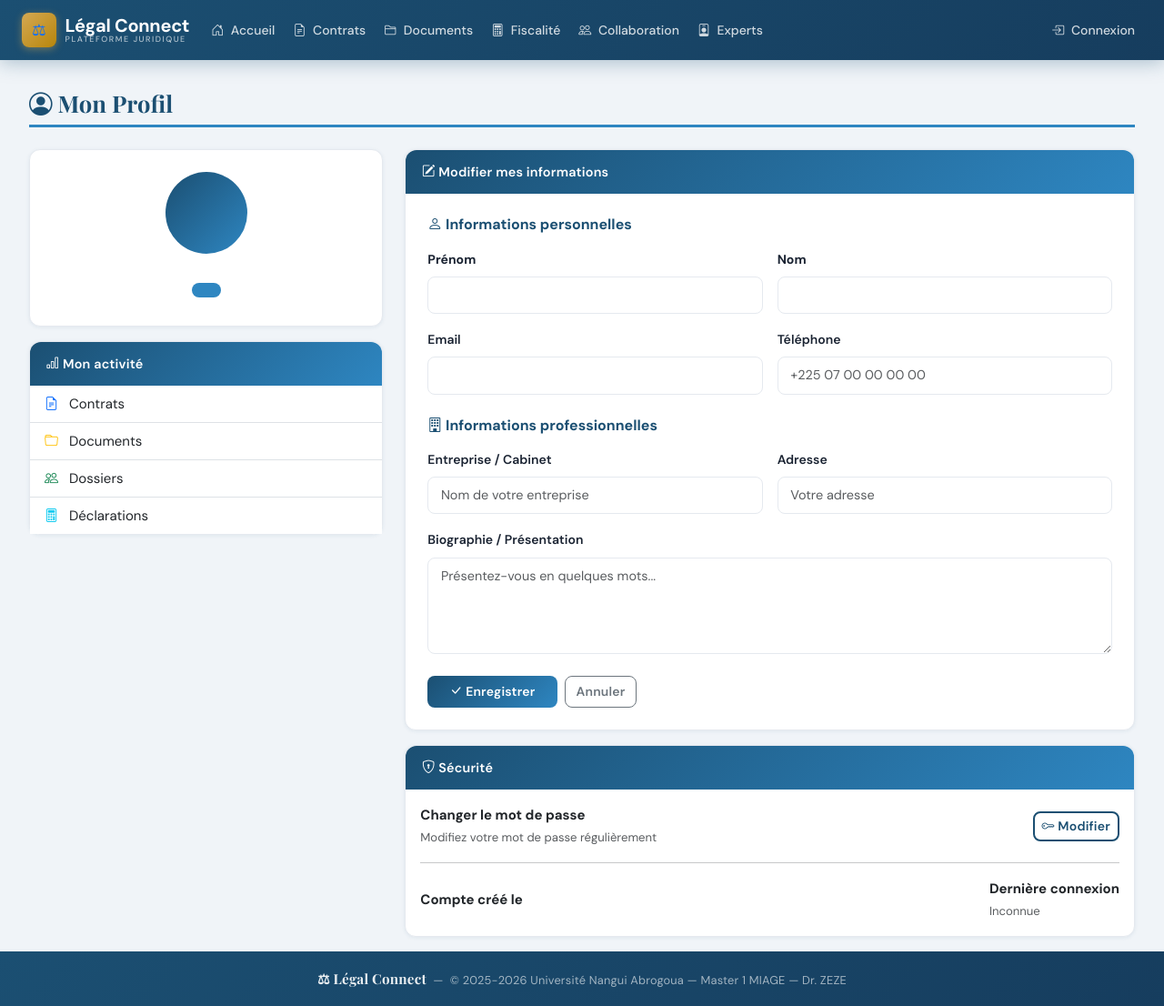
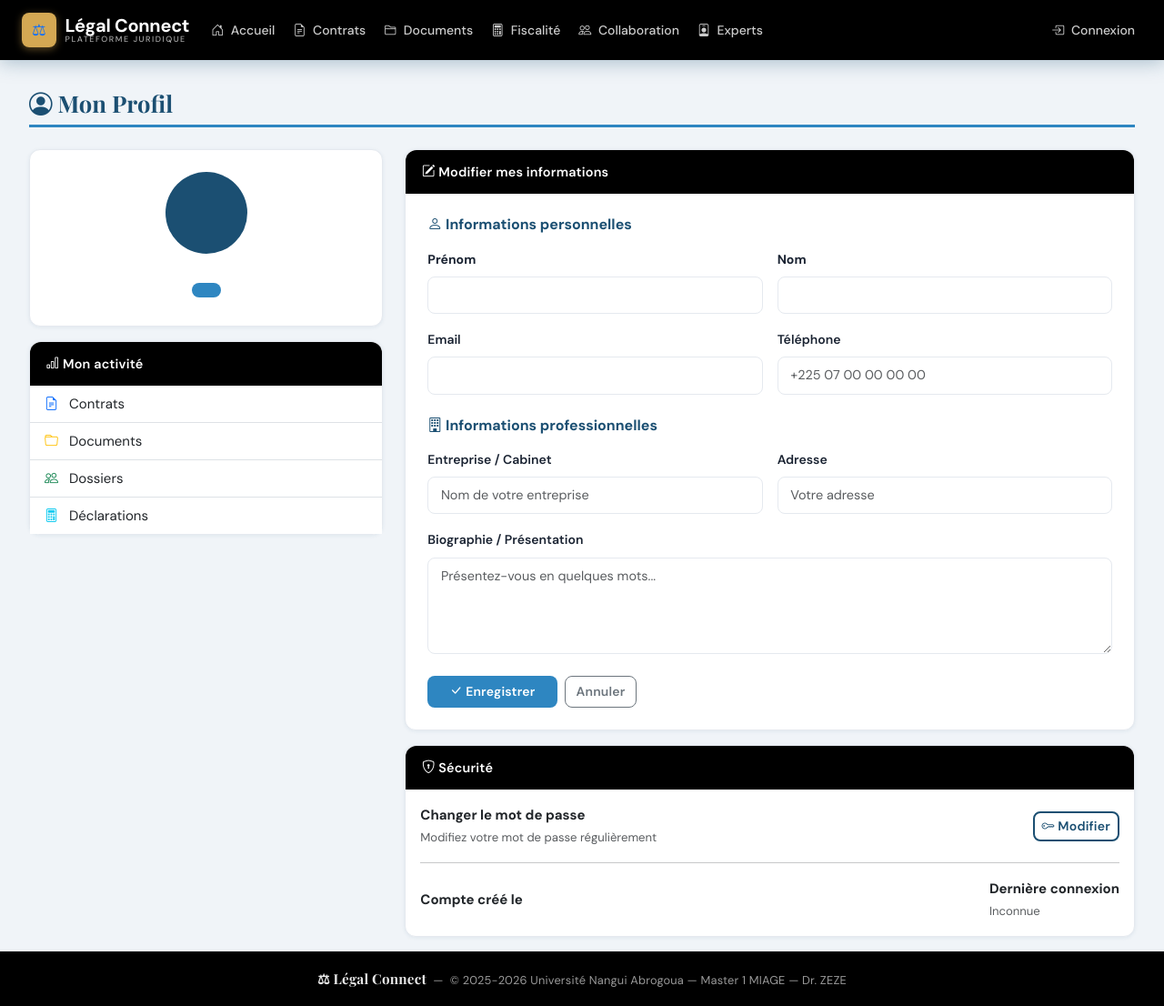
Before and after one commit to CAMARAlerobot/legal_connect_v2, a Django app: template templates/accounts/profil.html in a window 1280 px wide. Shown: the whole page at 91% size. Run offline with Django 3.2, Linux system fonts and the light colour scheme; the template is opened without the code that fills it, so the values that code supplies are empty.

```diff
--- a/templates/accounts/dashboard_admin.html
+++ b/templates/accounts/dashboard_admin.html
@@ -330,7 +330,7 @@
       </div>
 
       <!-- Statistiques plateforme -->
-      <div class="card border-0" style="background:linear-gradient(135deg,var(--bleu-principal),var(--bleu-secondaire));color:#fff;">
+      <div class="card border-0" style="background:linear-gradient(135deg,var(--bleu-secondaire),var(--bleu-secondaire));color:#fff;">
         <div class="card-body p-3">
           <div class="fw-bold mb-2 small"><i class="bi bi-bar-chart-fill me-1"></i> Vue plateforme</div>
           <div class="row g-2 text-center">
--- a/templates/accounts/dashboard_expert.html
+++ b/templates/accounts/dashboard_expert.html
@@ -374,7 +374,7 @@
     <!-- Conseil expert -->
     <div class="col-lg-3">
       <div class="card border-0 h-100"
-           style="background:linear-gradient(135deg,var(--bleu-principal),var(--bleu-secondaire));color:#fff;">
+           style="background:linear-gradient(135deg,var(--bleu-secondaire),var(--bleu-secondaire)); color:#fff;">
         <div class="card-body p-4 text-center d-flex flex-column justify-content-center">
           <i class="bi bi-patch-check-fill mb-3" style="font-size:3rem;opacity:.85;"></i>
           <h6 class="fw-bold mb-2">Votre expertise compte</h6>
--- a/templates/accounts/inscription.html
+++ b/templates/accounts/inscription.html
@@ -28,7 +28,7 @@
 
     /* ── Header ── */
     .card-header-lc {
-      background: linear-gradient(135deg, #0D1B2A, #1B4F72);
+      background: linear-gradient(135deg, #0D1B2A, #0D1B2A);
       color: white;
       padding: 1.8rem 2rem 1.4rem;
       text-align: center;
--- a/templates/accounts/login.html
+++ b/templates/accounts/login.html
@@ -7,7 +7,7 @@
   <link href="https://cdn.jsdelivr.net/npm/bootstrap@5.3.0/dist/css/bootstrap.min.css" rel="stylesheet">
   <link href="https://cdn.jsdelivr.net/npm/bootstrap-icons@1.11.0/font/bootstrap-icons.css" rel="stylesheet">
   <style>
-    body { background: linear-gradient(135deg, #1B4F72, #2E86C1); min-height: 100vh; display: flex; align-items: center; justify-content: center; }
+    body { background: linear-gradient(135deg, #1B4F72, #1B4F72); min-height: 100vh; display: flex; align-items: center; justify-content: center; }
     .login-card { background: white; border-radius: 16px; padding: 2.5rem; width: 100%; max-width: 440px; box-shadow: 0 20px 60px rgba(0,0,0,0.2); }
     .logo { font-size: 3rem; text-align: center; margin-bottom: 0.5rem; }
     .brand { color: #1B4F72; font-weight: 700; font-size: 1.6rem; text-align: center; }
--- a/templates/accounts/profil.html
+++ b/templates/accounts/profil.html
@@ -22,7 +22,7 @@
         <div class="card-body py-4">
           <div class="rounded-circle d-inline-flex align-items-center justify-content-center fw-bold text-white mb-3"
                style="width:90px; height:90px; font-size:2.2rem;
-                      background: linear-gradient(135deg, var(--bleu-principal), var(--bleu-secondaire));">
+                      background: linear-gradient(135deg, var(--bleu-principal), var(--bleu-principal));">
             {{ user.first_name|first|upper }}{{ user.last_name|first|upper }}
           </div>
           <h4 class="fw-bold mb-1" style="color:var(--bleu-principal);">
--- a/templates/annuaire/liste.html
+++ b/templates/annuaire/liste.html
@@ -69,7 +69,7 @@
           <div class="d-flex align-items-center gap-3 mb-3">
             <div class="rounded-circle d-flex align-items-center justify-content-center fw-bold text-white"
                  style="width:52px; height:52px; font-size:1.3rem; flex-shrink:0;
-                        background: linear-gradient(135deg, var(--bleu-principal), var(--bleu-secondaire));">
+                        background: linear-gradient(135deg, #1A5276, #1A5276);">
               {{ e.user.first_name|first|upper }}{{ e.user.last_name|first|upper }}
             </div>
             <div>
--- a/templates/annuaire/profil.html
+++ b/templates/annuaire/profil.html
@@ -24,7 +24,7 @@
           <!-- Avatar grand format -->
           <div class="rounded-circle d-flex align-items-center justify-content-center fw-bold text-white mx-auto mb-3"
                style="width:90px; height:90px; font-size:2.2rem;
-                      background: linear-gradient(135deg, var(--bleu-principal), var(--bleu-secondaire));">
+                      background: linear-gradient(135deg, #1A5276, #1A5276);">
             {{ expert.first_name|first|upper }}{{ expert.last_name|first|upper }}
           </div>
 
@@ -220,7 +220,7 @@
           <div class="row g-3 mb-3">
             <div class="col-md-4 text-center">
               <div class="rounded p-3"
-                   style="background:linear-gradient(135deg,var(--bleu-principal),var(--bleu-secondaire)); color:white;">
+                   style="background:linear-gradient(135deg,var(--bleu-secondaire),var(--bleu-secondaire)); color:white;">
                 <div class="fw-bold" style="font-size:2.2rem;">{{ nb_total }}</div>
                 <div class="small">Dossiers au total</div>
               </div>
@@ -278,7 +278,7 @@
 
       <!-- Call to action -->
       <div class="card border-0"
-           style="background: linear-gradient(135deg, var(--bleu-clair), #E8F8F5);">
+           style="background: linear-gradient(135deg, var(--bleu-clair), var(--bleu-clair));">
         <div class="card-body p-4 text-center">
           <h5 class="fw-bold mb-2" style="color:var(--bleu-principal);">
             <i class="bi bi-handshake"></i> Collaborer avec {{ expert.first_name }} {{ expert.last_name }} ?
--- a/templates/base.html
+++ b/templates/base.html
@@ -46,7 +46,7 @@
 
     /* ── Navbar ── */
     .navbar-lc {
-      background: linear-gradient(135deg, var(--bleu-principal) 0%, #163D5E 100%);
+      background: black;
       min-height: 66px;
       box-shadow: 0 2px 20px rgba(27,79,114,.35);
       position: sticky;
@@ -61,7 +61,7 @@
     }
     .brand-icon {
       width: 38px; height: 38px;
-      background: linear-gradient(135deg, var(--or), #B8860B);
+      background: linear-gradient(135deg, var(--or), var(--or));
       border-radius: var(--radius-sm);
       display: flex; align-items: center; justify-content: center;
       font-size: 1.1rem;
@@ -141,7 +141,7 @@
     /* Avatar */
     .avatar-circle {
       width: 36px; height: 36px;
-      background: linear-gradient(135deg, var(--bleu-secondaire), #1A5276);
+      background: linear-gradient(135deg,  #1A5276, #1A5276);
       color: #fff;
       border-radius: 50%;
       display: flex; align-items: center; justify-content: center;
@@ -160,7 +160,7 @@
       min-width: 220px;
     }
     .dropdown-user-header {
-      background: linear-gradient(135deg, var(--bleu-principal), var(--bleu-secondaire));
+      background: linear-gradient(135deg, #1A5276, #1A5276);
       padding: 1rem;
       color: #fff;
     }
@@ -222,7 +222,7 @@
       transition: var(--transition);
     }
     .card-header {
-      background: linear-gradient(135deg, var(--bleu-principal) 0%, var(--bleu-secondaire) 100%);
+      background: black;
       color: #fff;
       border-radius: var(--radius-md) var(--radius-md) 0 0 !important;
       font-weight: 600;
@@ -249,7 +249,7 @@
     .btn:hover { transform: translateY(-1px); box-shadow: var(--shadow-md); }
     .btn:active { transform: translateY(0); }
     .btn-lc-primary {
-      background: linear-gradient(135deg, var(--bleu-principal), var(--bleu-secondaire));
+      background: linear-gradient(135deg, var(--bleu-secondaire), var(--bleu-secondaire));
       color: #fff; border: none;
     }
     .btn-lc-primary:hover { color: #fff; filter: brightness(1.1); }
@@ -318,7 +318,7 @@
 
     /* ── Footer ── */
     .footer-lc {
-      background: linear-gradient(135deg, var(--bleu-principal) 0%, #163D5E 100%);
+      background: black;
       color: rgba(255,255,255,.6);
       padding: 1.1rem 1.5rem;
       text-align: center;
--- a/templates/collaboration/creer.html
+++ b/templates/collaboration/creer.html
@@ -78,7 +78,7 @@
                   <div class="rounded-circle d-flex align-items-center justify-content-center fw-bold text-white flex-shrink-0"
                        id="apercu-initiales"
                        style="width:48px; height:48px; font-size:1.2rem;
-                              background: linear-gradient(135deg, var(--bleu-principal), var(--bleu-secondaire));">
+                              background: linear-gradient(135deg, var(--bleu-principal), var(--bleu-principal));">
                   </div>
                   <div class="flex-grow-1">
                     <div class="fw-bold mb-0" id="apercu-nom" style="color:var(--bleu-principal);"></div>
--- a/templates/fiscalite/calculateur.html
+++ b/templates/fiscalite/calculateur.html
@@ -52,7 +52,7 @@
 
 /* ── Result hero ────────────────────────────────────── */
 .result-hero {
-  background: linear-gradient(135deg, var(--bleu-principal), var(--bleu-secondaire));
+  background: linear-gradient(135deg, var(--bleu-principal), var(--bleu-principal));
   border-radius: 14px;
   color: white;
   padding: 28px 24px 20px;
--- a/templates/fiscalite/recapitulatif.html
+++ b/templates/fiscalite/recapitulatif.html
@@ -31,7 +31,7 @@
   </div>
 
   <!-- Total annuel -->
-  <div class="card mb-4 border-0" style="background:linear-gradient(135deg,var(--bleu-principal),var(--bleu-secondaire)); color:white;">
+  <div class="card mb-4 border-0" style="background:linear-gradient(135deg,var(--bleu-secondaire),var(--bleu-secondaire)); color:white;">
     <div class="card-body text-center py-4">
       <div class="small mb-1 opacity-75">Total impôts — Exercice {{ annee }}</div>
       <div class="fw-bold" style="font-size:2.8rem;">{{ total_annuel|floatformat:0 }} FCFA</div>
--- a/templates/landing.html
+++ b/templates/landing.html
@@ -490,7 +490,7 @@
 
     /* ── CTA FINAL ── */
     .cta-section {
-      background: linear-gradient(135deg, var(--bleu) 0%, #0D2D4A 100%);
+      background: linear-gradient(135deg, var(--bleu) 0%, var(--bleu) 0%);
       padding: 6rem 4rem; text-align: center;
       position: relative; overflow: hidden;
     }
```
